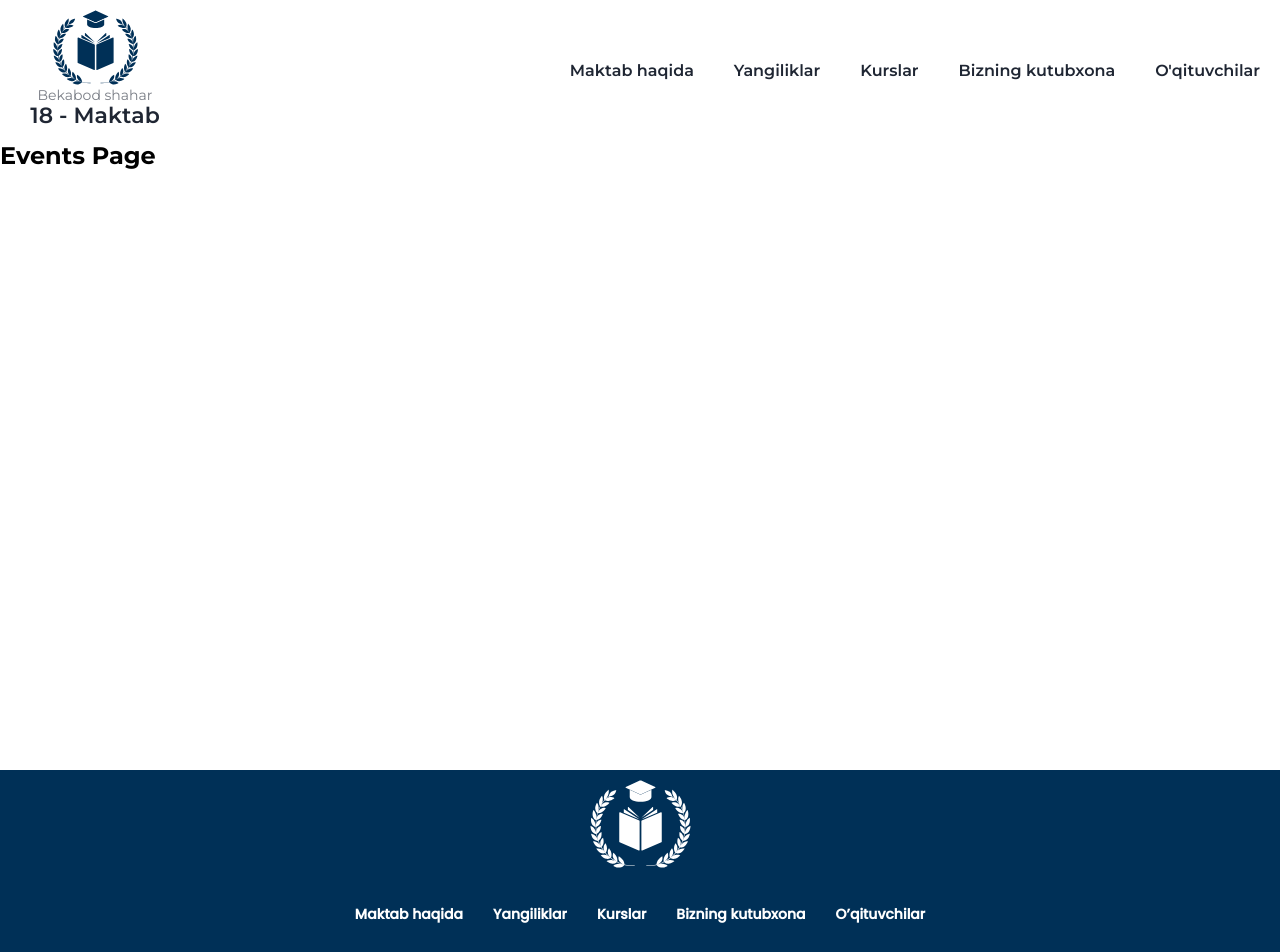
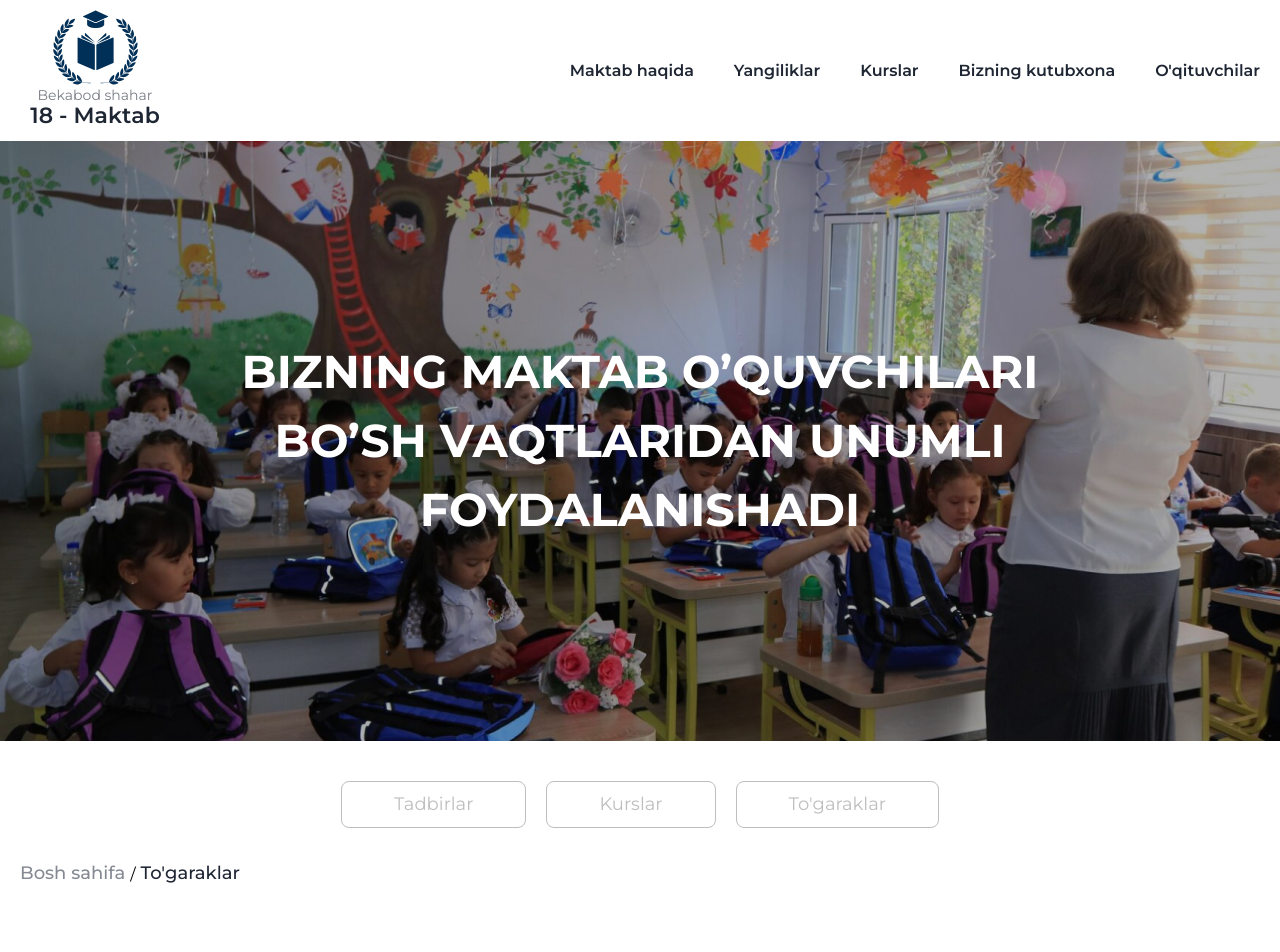
Before and after one commit to IsmoilAbdujalilov/Bekabad-School-18, a React (Vite) app: page /pages/Events in a window 1280 px wide. Shown: the top 952 px of the page. Built offline with nearby package versions, Linux system fonts and the light colour scheme.

Commit message:
feat: Added codes

```diff
--- a/src/assets/images/jpg/hero/index.ts
+++ b/src/assets/images/jpg/hero/index.ts
@@ -5,6 +5,7 @@ import HeroImg4 from "./hero-img4.jpg";
 import HeroImg5 from "./hero-img5.jpg";
 import HeroBigImage1 from "./hero-big-image-1.jpg";
 import HeroBigImage2 from "./hero-big-image-2.jpg";
+import HeroBigImage3 from "./hero-big-image-3.jpg";
 
 export {
   HeroImg1,
@@ -14,4 +15,5 @@ export {
   HeroImg5,
   HeroBigImage1,
   HeroBigImage2,
+  HeroBigImage3,
 };
--- a/src/assets/images/jpg/index.ts
+++ b/src/assets/images/jpg/index.ts
@@ -10,6 +10,7 @@ import {
   HeroImg5,
   HeroBigImage1,
   HeroBigImage2,
+  HeroBigImage3,
 } from "./hero";
 import {
   SchoolInfoImg1,
@@ -34,6 +35,7 @@ export {
   SchoolNews1,
   SchoolNews2,
   SchoolNews3,
+  HeroBigImage3,
   HeroBigImage1,
   SiteDeveloper,
   HeroBigImage2,
--- a/src/assets/sass/components/_index.scss
+++ b/src/assets/sass/components/_index.scss
@@ -2,6 +2,7 @@
 @import "hero";
 @import "input";
 @import "swiper";
+@import "events";
 @import "button";
 @import "textarea";
 @import "school-info";
--- a/src/pages/Events.tsx
+++ b/src/pages/Events.tsx
@@ -1,12 +1,100 @@
-import { BackgroundHeroImg } from "../components";
+import { Autoplay, Navigation } from "swiper/modules";
+import { Swiper, SwiperSlide } from "swiper/react";
+import { CourseImage1 } from "../assets/images/png";
+import { HeroBigImage2, HeroBigImage3 } from "../assets/images/jpg";
+import { BackgroundHeroImg, Button } from "../components";
+import { Link, useLocation, useNavigate } from "react-router-dom";
+import { CourseImage2, CourseImage3 } from "../assets/images/png/courses";
 
-const Events = () => {
+const AdditionLessons = () => {
+  const location = useLocation();
+  const navigate = useNavigate();
+
+  type buttonTypes = {
+    path: string;
+    title: string;
+    id: number | string;
+  };
+
+  const buttonData: buttonTypes[] = [
+    {
+      id: 1,
+      title: "Tadbirlar",
+      path: "/pages/events",
+    },
+    {
+      id: 2,
+      title: "Kurslar",
+      path: "/pages/courses",
+    },
+    {
+      id: 3,
+      title: "To'garaklar",
+      path: "/pages/additional-lessons",
+    },
+  ];
+
+  type ItemClassNameFunction = ({
+    isActive,
+  }: {
+    isActive: any;
+  }) =>
+    | "school-courses-content__item-button school-courses-content__item-button--active"
+    | "school-courses-content__item-button";
+
+  // Example of using this function type
+  const getClassName: ItemClassNameFunction = ({ isActive }: any) => {
+    console.log(isActive);
+
+    if (isActive) {
+      return "school-courses-content__item-button school-courses-content__item-button--active";
+    } else {
+      return "school-courses-content__item-button";
+    }
+  };
+
   return (
-    <section className="school-events">
-      <h2>Events Page</h2>
-      <BackgroundHeroImg title="" url="" />
+    <section className="school-courses">
+      <h1 className="visually-hidden">Tadbirlar</h1>
+      <BackgroundHeroImg
+        url={HeroBigImage3}
+        title="Bizning maktab o’quvchilari bo’sh vaqtlaridan unumli foydalanishadi"
+      />
+
+      <section className="school-courses-content">
+        <div className="container">
+          <ul className="school-courses-content__list">
+            {buttonData.length > 0 &&
+              buttonData.map((el: buttonTypes) => {
+                return (
+                  <li className="school-courses-content__item" key={el.id}>
+                    <Button
+                      type="button"
+                      onClick={() => navigate(el.path)}
+                      className={getClassName({
+                        isActive: el.path === location.pathname,
+                      })}
+                    >
+                      {el.title}
+                    </Button>
+                  </li>
+                );
+              })}
+          </ul>
+
+          <span className="school-courses__links">
+            <Link to="/" className="school-courses__links-link">
+              Bosh sahifa
+            </Link>
+            /
+            <Link to={location.pathname} className="school-courses__links-link">
+              To'garaklar
+            </Link>
+          </span>
+        </div>
+      </section>
     </section>
   );
 };
 
-export default Events;
+export default AdditionLessons;
```
Also changed, not shown: src/assets/images/jpg/hero/hero-big-image-3.jpg (added), src/assets/sass/components/_events.scss (added).
